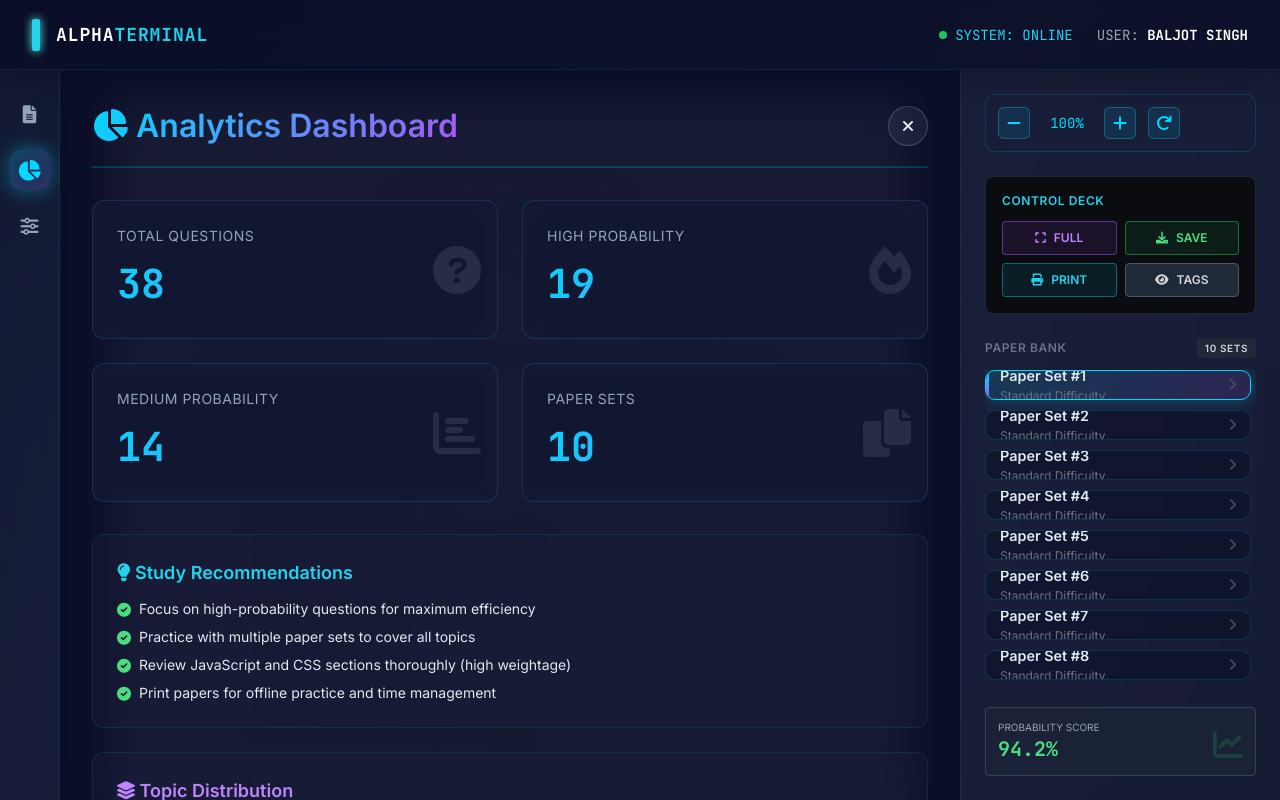
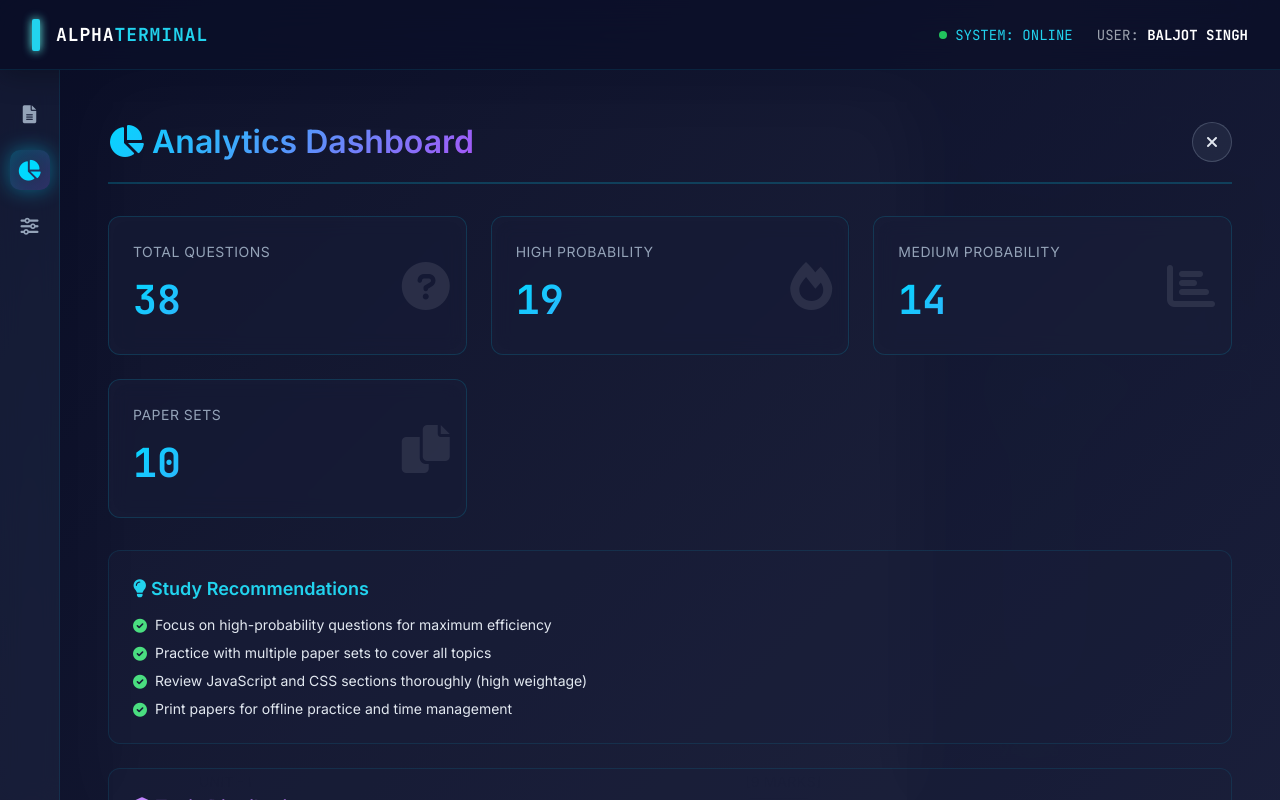
Before and after one commit to baljotchohan/BCA-1-SEM, a plain HTML site: page index.html in a window 1280 px wide. Both pictures are taken after a click on the element 29 px from the left and 170 px from the top of the page. Drawn offline with nearby package versions, Linux system fonts and the light colour scheme.

Commit message:
Fix: Paper persistence on refresh and panel overlay UI issues
- Fixed paper persistence: Modified initList() to read saved paper index from localStorage
- Fixed Dashboard panel: Changed positioning to fixed, moved outside paper-viewport
- Fixed Settings panel: Applied same overlay fix as dashboard
- Enhanced panel styling: Added gradient background, increased blur to 30px, improved padding
- Increased panel z-index to 200 for proper layering above all content

```diff
--- a/index.html
+++ b/index.html
@@ -429,19 +429,19 @@
 
         /* VIEW PANELS (Analytics, Settings) */
         .view-panel {
-            position: absolute;
-            top: 0;
-            left: 0;
+            position: fixed;
+            top: 70px;
+            left: 60px;
             right: 0;
             bottom: 0;
-            background: rgba(10, 14, 39, 0.95);
-            backdrop-filter: blur(20px);
-            z-index: 100;
+            background: linear-gradient(135deg, rgba(10, 14, 39, 0.98) 0%, rgba(26, 31, 58, 0.98) 100%);
+            backdrop-filter: blur(30px);
+            z-index: 200;
             display: none;
             opacity: 0;
-            transition: opacity 0.3s;
+            transition: opacity 0.3s ease-in-out;
             overflow-y: auto;
-            padding: 2rem;
+            padding: 3rem;
         }
 
         .view-panel.active {
@@ -837,6 +837,7 @@
         <div class="paper-viewport" id="viewport">
             <div class="paper serif" id="paper-content">
                 <!-- PAPER CONTENT INJECTED HERE -->
+            </div>
         </div>
 
         <!-- ANALYTICS PANEL -->
@@ -1004,7 +1005,6 @@
                     <button class="btn btn-secondary w-full mt-3" onclick="showToast('All settings saved!')">
                         <i class="fas fa-save"></i> Save Preferences
                     </button>
-                    </div>
                 </div>
             </div>
         </div>
@@ -1274,9 +1274,13 @@
         }
 
         function initList() {
+            // Get saved paper index or default to 0
+            const savedPaperIndex = localStorage.getItem('alphaTerminalCurrentPaper');
+            const activePaper = savedPaperIndex ? parseInt(savedPaperIndex) : 0;
+
             papers.forEach((p, i) => {
                 const item = document.createElement('div');
-                item.className = `paper-item ${i === 0 ? 'active' : ''}`;
+                item.className = `paper-item ${i === activePaper ? 'active' : ''}`;
                 item.innerHTML = `
                 <div>
                     <div class="paper-item-title">Paper Set #${p.id}</div>
```
Lines whose indentation alone changed are shown as unchanged.
